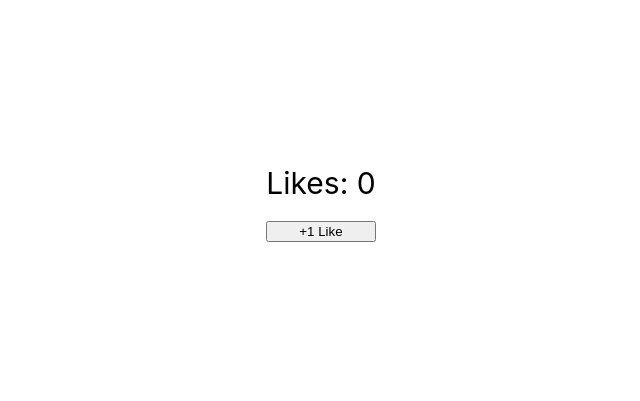
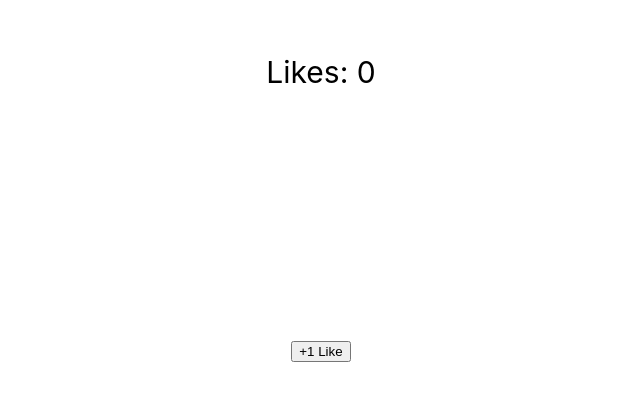
Before and after one commit to GabrielHak/piedra_papel_tijeras, a React (Create React App) app: page / in a window 1280 px wide. Shown: the part 197-598 px from the top of the page, without its empty margins (319-959 px from the left). Built offline with nearby package versions, Linux system fonts and the light colour scheme.

Commit message:
Clase 07/09 Manejar estado desde otro componente

```diff
--- a/src/App.jsx
+++ b/src/App.jsx
@@ -1,11 +1,14 @@
+import { useState } from 'react';
 import './App.css';
 import Contador from './Components/Contador';
+import BtnLikes from './Components/BtnLikes';
 
 function App() {
-
+  let [likes, setLikes] = useState(0);
   return (
     <div className="App">
-      <Contador ></Contador>
+      <Contador likes={likes}></Contador>
+      <BtnLikes callback={() => setLikes(++likes)}></BtnLikes>
     </div>
   );
 }
--- /dev/null
+++ b/src/Components/BtnLikes.jsx
@@ -0,0 +1,7 @@
+function BtnLikes(props){
+    return (
+        <button onClick={() => props.callback()}>+1 Like</button>
+    );
+}
+
+export default BtnLikes;
--- a/src/Components/Contador.jsx
+++ b/src/Components/Contador.jsx
@@ -1,18 +1,10 @@
-import { useState } from 'react';
 import '../Styles/Contador.css'
 
 function Contador(props){
-    let [likes, setLikes] = useState(0);
 
     return(
         <div className="contador">
-            <label htmlFor="">Likes: {likes}</label>
-            <button onClick={
-                () => {
-                    setLikes(++likes);
-                    console.log(likes);
-                }
-            }>+1 Like</button>
+            <label htmlFor="">Likes: {props.likes}</label>
         </div>
     );
 }
```
Also changed, not shown: 1 other file (tests, documents, lock files or other folders).
